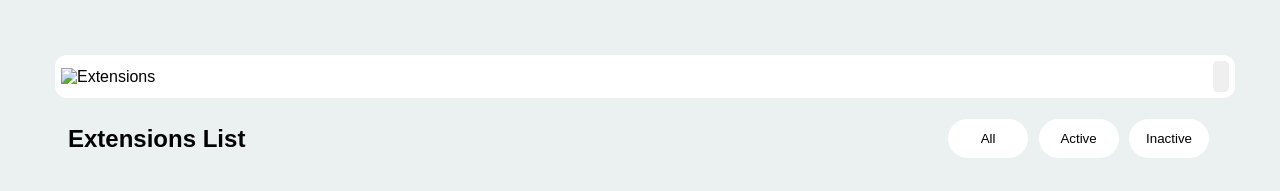
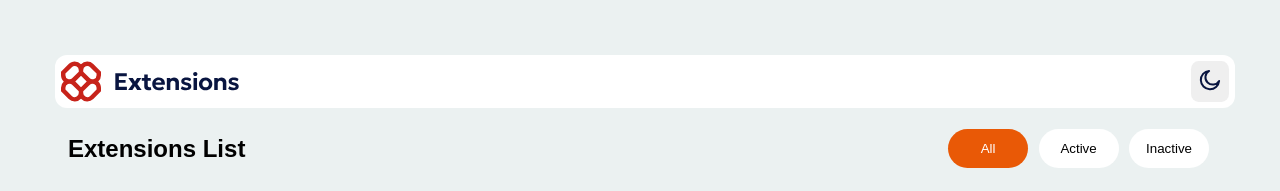
Before and after one commit to malvinmuthuuri47/browser-extension-manager, a plain HTML site: page index.html in a window 1280 px wide. Shown: the top 191 px of the page. Drawn offline with Linux system fonts and the light colour scheme; files that its build step writes are made by us from their sources.

Commit message:
Fixed directory structure and relative paths for Image DOM manipulation

```diff
--- a/assets/scripts/theme.js
+++ b/assets/scripts/theme.js
@@ -128,8 +128,11 @@ themeButton.addEventListener('click', () => {
 function applyTheme(theme) {
     document.body.classList.toggle('dark-mode', theme === 'dark');
 
+    // /home/prt/Desktop/Coding/frontend_mentor/deploy_extension_manager/assets/images/icon-sun.svg
+
     // update icon dynamically
-    themeIcon.src = theme === 'dark' ? '/Frontent_Mentor_Folder/Browser-extension-manager-ui-project/browser-extensions-manager-ui-main/browser-extensions-manager-ui-main/assets/images/icon-sun.svg' : '/Frontent_Mentor_Folder/Browser-extension-manager-ui-project/browser-extensions-manager-ui-main/browser-extensions-manager-ui-main/assets/images/icon-moon.svg';
+    themeIcon.src = theme === 'dark' ? '../assets/images/icon-sun.svg' : '../assets/images/icon-moon.svg';
+
     themeIcon.alt = theme === 'dark' ? 'Switch to light theme' : 'Switch to dark theme';
 
     // apply dark-mode class to the header
--- a/index.html
+++ b/index.html
@@ -5,7 +5,7 @@
   <meta name="viewport" content="width=device-width, initial-scale=1.0"> <!-- displays site properly based on user's device -->
 
   <link rel="icon" type="image/png" sizes="32x32" href="./assets/images/favicon-32x32.png">
-  <link rel="stylesheet" href="/Frontent_Mentor_Folder/Browser-extension-manager-ui-project/browser-extensions-manager-ui-main/browser-extensions-manager-ui-main/assets/stylesheets/styles.css">
+  <link rel="stylesheet" href="./assets/stylesheets/styles.css">
 
   <title>Frontend Mentor | Browser extensions manager UI</title>
 
@@ -17,9 +17,9 @@
 </head>
 <body>
   <div class="header">
-    <img src="/Frontent_Mentor_Folder/Browser-extension-manager-ui-project/browser-extensions-manager-ui-main/browser-extensions-manager-ui-main/assets/images/logo.svg" alt="Extensions" srcset="">
+    <img src="/assets/images/logo.svg" alt="Extensions" srcset="">
     <button>
-      <img src="/Frontent_Mentor_Folder/Browser-extension-manager-ui-project/browser-extensions-manager-ui-main/browser-extensions-manager-ui-main/assets/images/icon-moon.svg" alt="" srcset="">
+      <img src="/assets/images/icon-moon.svg" alt="" srcset="">
     </button>
   </div>
   <div class="navbar">
@@ -38,7 +38,7 @@
     Coded by <a href="#">Malvin</a>.
   </div>
 
-  <script src="/Frontent_Mentor_Folder/Browser-extension-manager-ui-project/browser-extensions-manager-ui-main/browser-extensions-manager-ui-main/assets/scripts/script.js"></script>
-  <script src="/Frontent_Mentor_Folder/Browser-extension-manager-ui-project/browser-extensions-manager-ui-main/browser-extensions-manager-ui-main/assets/scripts/theme.js"></script>
+  <script src="/assets/scripts/script.js"></script>
+  <script src="/assets/scripts/theme.js"></script>
 </body>
 </html>
```
